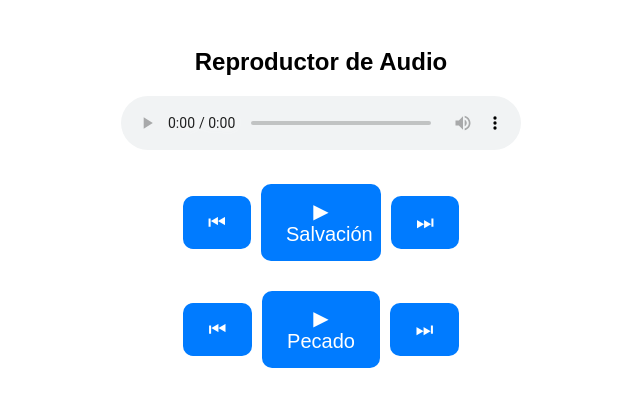
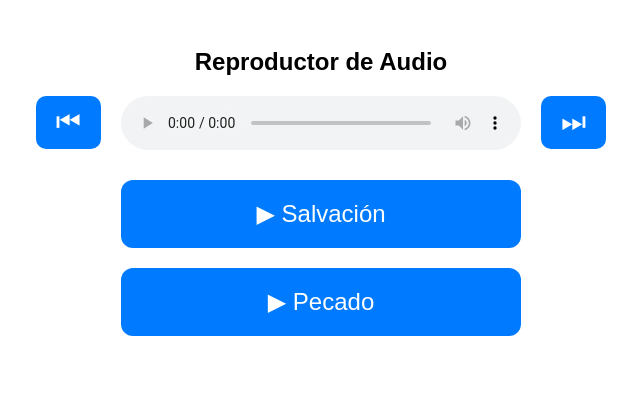
Before and after one commit to Vida-Abundante/playlist-audio, a plain HTML site: page playlist.html in a window 1280 px wide. Shown: the whole page, without its empty margins (319-959 px from the left). Drawn offline with Linux system fonts and the light colour scheme.

Commit message:
Update playlist.html

```diff
--- a/playlist.html
+++ b/playlist.html
@@ -12,55 +12,71 @@
     h2 {
       margin-bottom: 20px;
     }
-    audio {
-      width: 90%;
-      max-width: 400px;
+
+    /* Contenedor del reproductor + botones */
+    .player-container {
+      display: flex;
+      align-items: center;
+      justify-content: center;
+      gap: 20px;
       margin-bottom: 30px;
     }
-    .track {
-      display: flex;
-      justify-content: center;
-      align-items: center;
-      gap: 10px;
-      margin-bottom: 20px;
+
+    audio {
+      width: 70%;
+      max-width: 400px;
     }
-    button {
-      font-size: 20px;
-      padding: 15px 25px;
+
+    .control-btn {
+      font-size: 28px;
+      padding: 10px 20px;
       border: none;
       border-radius: 10px;
       background-color: #007bff;
       color: white;
       cursor: pointer;
-      flex: 1;
-      max-width: 120px;
     }
-    button:focus {
+
+    .control-btn:focus {
       outline: 3px solid yellow;
     }
+
     .button-container {
       display: flex;
       flex-direction: column;
       align-items: center;
-      gap: 10px;
+      gap: 20px;
+    }
+
+    .track-btn {
+      font-size: 24px;
+      padding: 20px 40px;
+      border: none;
+      border-radius: 12px;
+      background-color: #007bff;
+      color: white;
+      cursor: pointer;
+      width: 80%;
+      max-width: 400px;
+    }
+
+    .track-btn:focus {
+      outline: 3px solid yellow;
     }
   </style>
 </head>
 <body>
   <h2>Reproductor de Audio</h2>
-  <audio id="player" controls></audio>
+
+  <div class="player-container">
+    <button class="control-btn" onclick="prevTrack()">⏮</button>
+    <audio id="player" controls></audio>
+    <button class="control-btn" onclick="nextTrack()">⏭</button>
+  </div>
 
   <div class="button-container">
-    <div class="track">
-      <button onclick="prevTrack()">⏮</button>
-      <button onclick="playTrack(0)">▶ Salvación</button>
-      <button onclick="nextTrack()">⏭</button>
-    </div>
-    <div class="track">
-      <button onclick="prevTrack()">⏮</button>
-      <button onclick="playTrack(1)">▶ Pecado</button>
-      <button onclick="nextTrack()">⏭</button>
-    </div>
+    <button class="track-btn" onclick="playTrack(0)">▶ Salvación</button>
+    <button class="track-btn" onclick="playTrack(1)">▶ Pecado</button>
   </div>
 
   <script>
```
